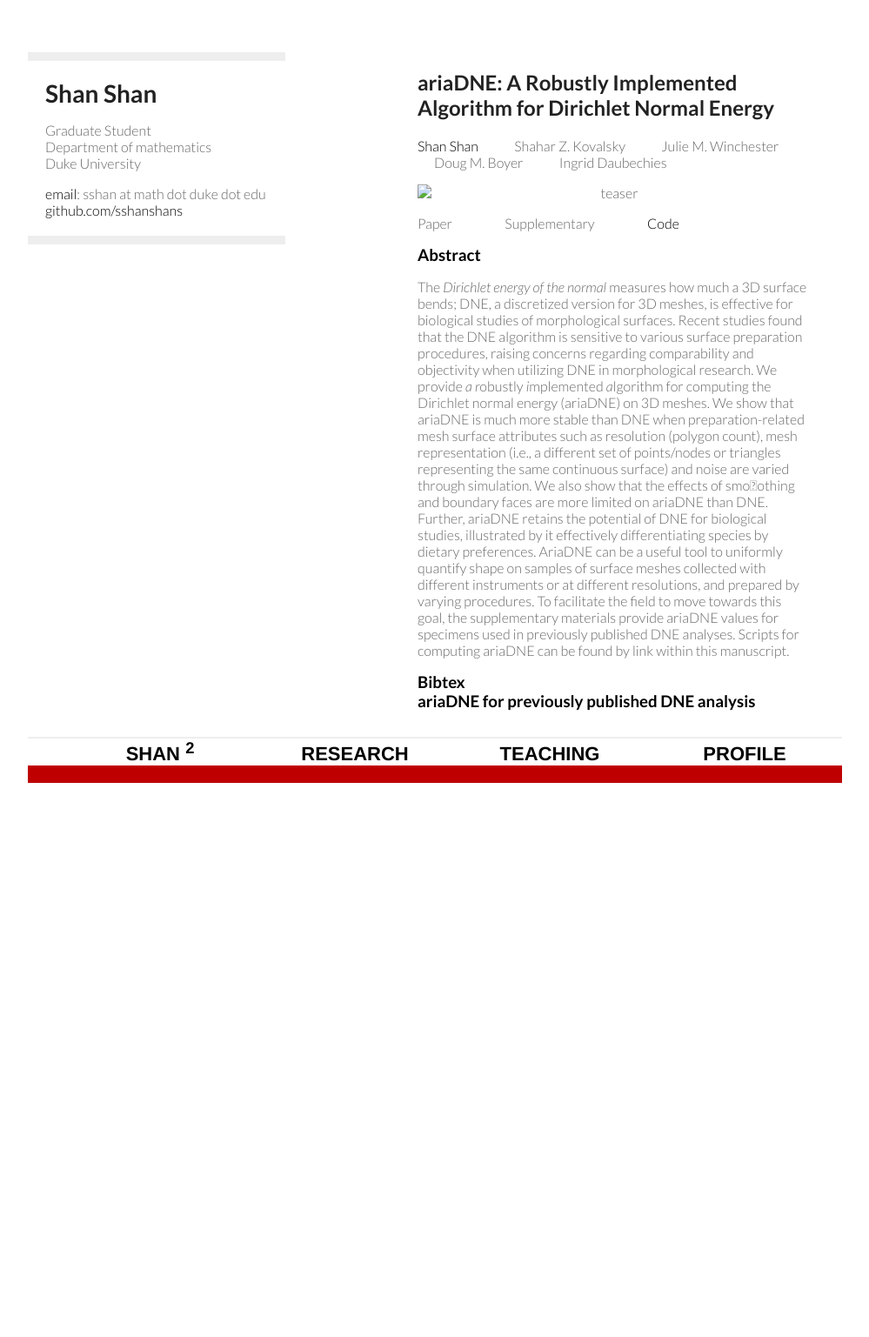
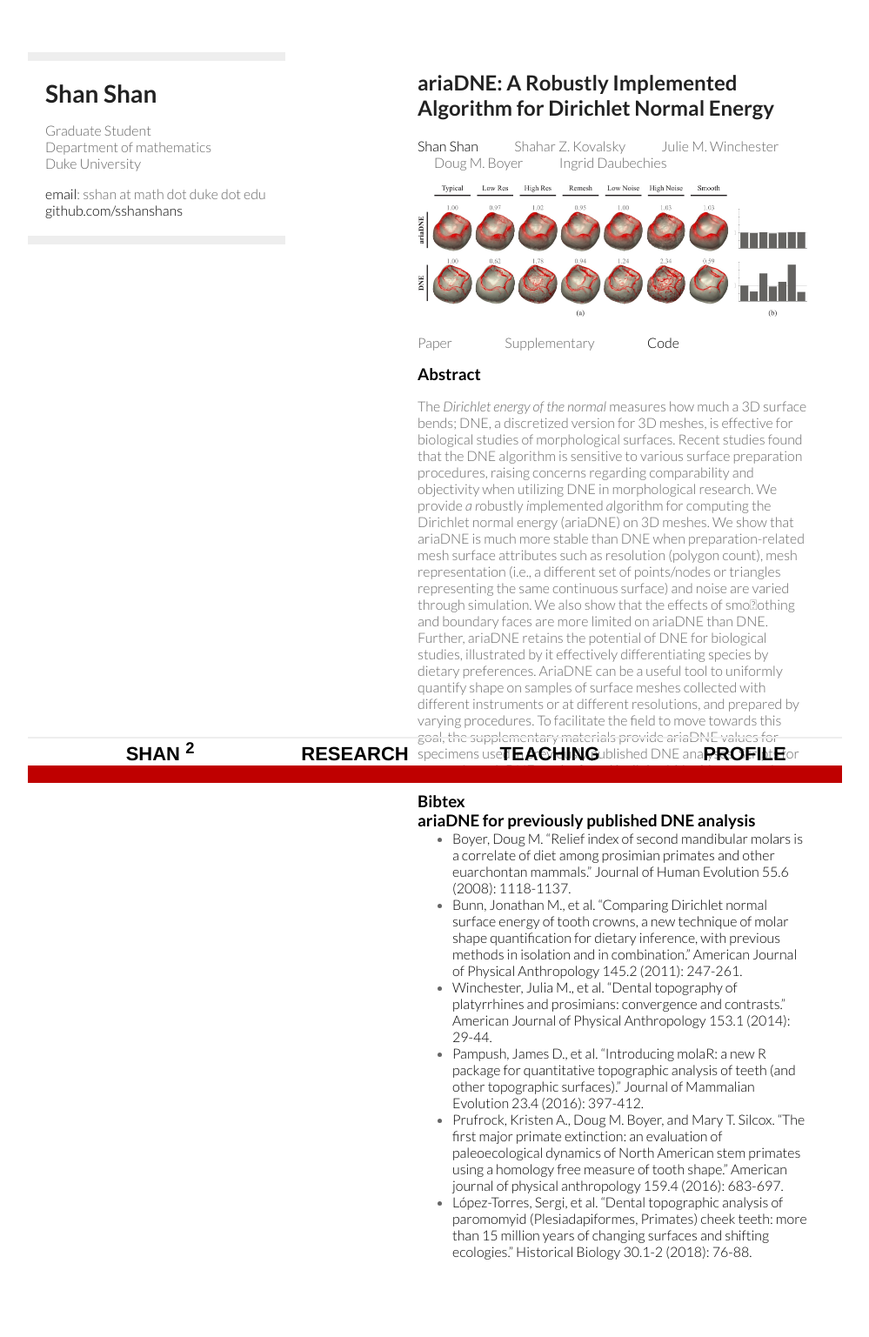
Before and after one commit to sshanshans/sshanshans.github.io, a Jekyll site: the page built from articles/ariadne.md, in a window 1280 px wide. Shown: the whole page at 87% size, without its empty margins (160-1159 px from the left). Built offline with Jekyll 4.4.1, drawn with Linux system fonts in a browser that asks for light colours; before the commit the page ends 906 px from its top, so only the background shows below that.

Commit message:
update csv files

```diff
--- a/articles/ariadne.md
+++ b/articles/ariadne.md
@@ -7,7 +7,7 @@ description: course webpage
 
 [Shan Shan](https://sshanshans.github.io) &emsp; &emsp; Shahar Z. Kovalsky &emsp; &emsp; Julie M. Winchester &emsp; &emsp; Doug M. Boyer &emsp; &emsp; Ingrid Daubechies
 
-![teaser](./images/teaser.jpg?raw=true)
+![teaser](./ariadne/teaser.jpg?raw=true)
 
 Paper &emsp; &emsp; &emsp;  Supplementary &emsp; &emsp; &emsp; [Code](https://github.com/sshanshans/ariaDNE)
 
@@ -17,6 +17,17 @@ The *Dirichlet energy of the normal* measures how much a 3D surface bends; DNE,
 ### Bibtex
 
 ### ariaDNE for previously published DNE analysis
+* [Boyer, Doug M. "Relief index of second mandibular molars is a correlate of diet among prosimian primates and other euarchontan mammals." Journal of Human Evolution 55.6 (2008): 1118-1137.](./ariadne/mesh73.csv)
+* [Bunn, Jonathan M., et al. "Comparing Dirichlet normal surface energy of tooth crowns, a new technique of molar shape quantification for dietary inference, with previous methods in isolation and in combination." American Journal of Physical Anthropology 145.2 (2011): 247-261.](./ariadne/mesh88.csv)
+* [Winchester, Julia M., et al. "Dental topography of platyrrhines and prosimians: convergence and contrasts." American Journal of Physical Anthropology 153.1 (2014): 29-44.](./ariadne/mesh89.csv)
+* [Pampush, James D., et al. "Introducing molaR: a new R package for quantitative topographic analysis of teeth (and other topographic surfaces)." Journal of Mammalian Evolution 23.4 (2016): 397-412.](./ariadne/mesh192.csv)
+* [Prufrock, Kristen A., Doug M. Boyer, and Mary T. Silcox. "The first major primate extinction: an evaluation of paleoecological dynamics of North American stem primates using a homology free measure of tooth shape." American journal of physical anthropology 159.4 (2016): 683-697.](./ariadne/mesh194.csv)
+* [López-Torres, Sergi, et al. "Dental topographic analysis of paromomyid (Plesiadapiformes, Primates) cheek teeth: more than 15 million years of changing surfaces and shifting ecologies." Historical Biology 30.1-2 (2018): 76-88.](./ariadne/mesh345.csv)
+
+
+
+
+
 
 
 
```
Also changed, not shown: articles/ariadne/teaser.jpg (renamed from images/teaser.jpg).
